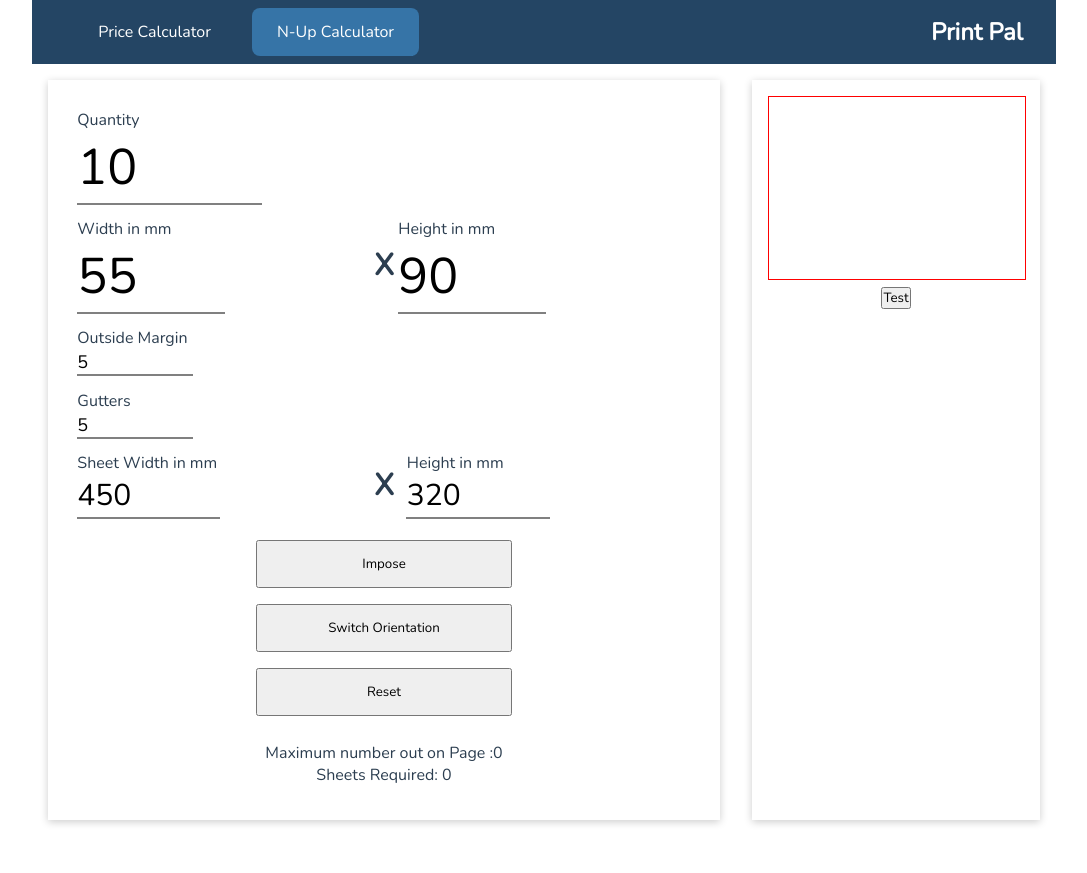
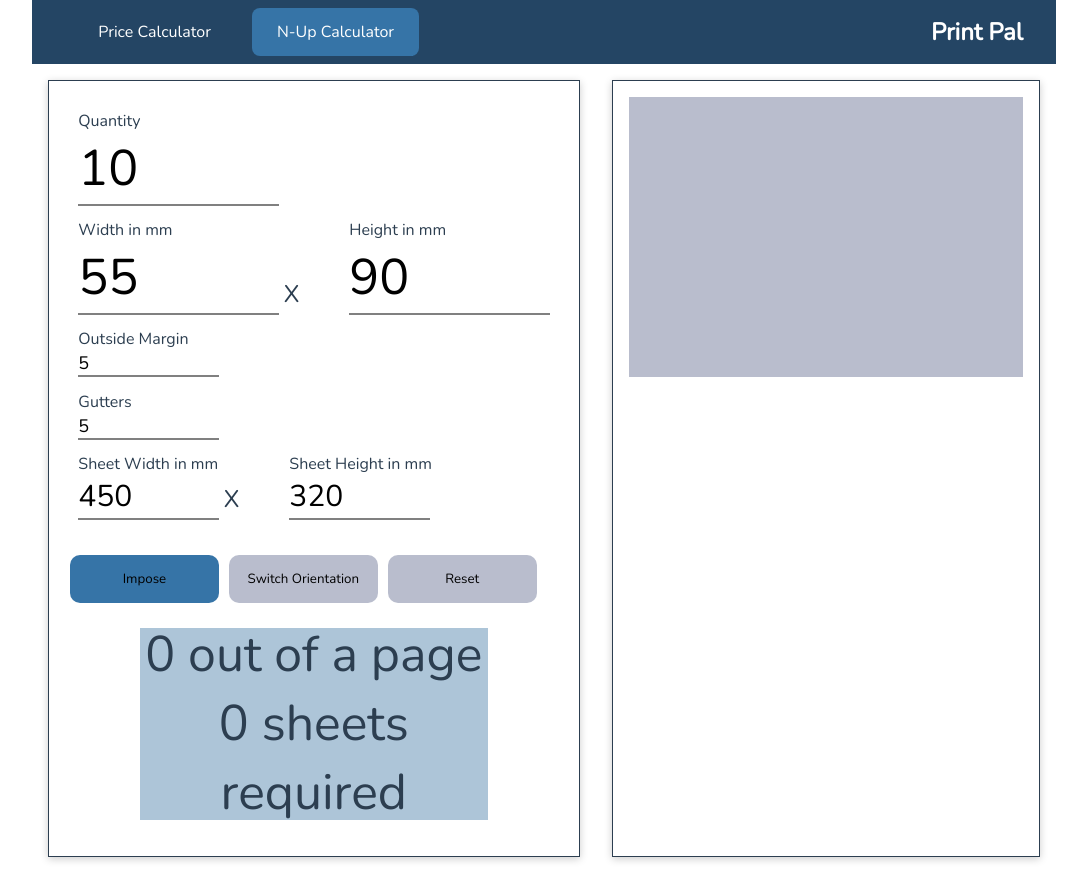
Before and after one commit to jensadria/print-pal, a Vue app: page /nup in a window 1280 px wide. Shown: the whole page, without its empty margins (96-1183 px from the left). Before the commit the page ends 836 px from the top, so only its background shows below. Built offline with nearby package versions, Linux system fonts and the light colour scheme.

Commit message:
Additional stylings

```diff
--- a/src/App.vue
+++ b/src/App.vue
@@ -24,6 +24,7 @@ export default {
   --mid-blue: #244564;
   --light-blue: #3674a7;
   --very-light-blue: #adc5d8;
+  --cool-gray: #b9bdcd;
 }
 
 * {
--- a/src/components/nup/NupFormCalc.vue
+++ b/src/components/nup/NupFormCalc.vue
@@ -2,6 +2,7 @@
   <!-- Finished Size -->
   <div class="container">
     <base-card>
+      <div class="calculations">
         <div id="form">
           <form @submit.prevent="imposeOnSheet">
             <div class="form-control">
@@ -13,7 +14,11 @@
             <div class="form-control">
               <div>
                 <label for="width">Width in mm</label>
-              <input type="number" id="width" v-model.number="nUpInput.width" />
+                <input
+                  type="number"
+                  id="width"
+                  v-model.number="nUpInput.width"
+                />
               </div>
               <div class="x">X</div>
               <div>
@@ -60,7 +65,7 @@
               </div>
               <div class="x">X</div>
               <div>
-              <label for="sheet-height">Height in mm</label>
+                <label for="sheet-height">Sheet Height in mm</label>
                 <input
                   type="number"
                   id="sheet-height"
@@ -78,11 +83,11 @@
           </form>
         </div>
         <div class="results">
-        <div>Maximum number out on Page :{{ result }}</div>
-        <div>Sheets Required: {{ calculateSheets }}</div>
+          <div>{{ result }} out of a page</div>
+          <div>{{ calculateSheets }} sheets required</div>
+        </div>
       </div>
     </base-card>
-
     <base-card>
       <div class="canvas-container">
         <canvas
@@ -90,7 +95,6 @@
           :width="nUpInput.sheetWidth"
           :height="nUpInput.sheetHeight"
         ></canvas>
-        <button @click="drawOnSheet">Test</button>
       </div>
     </base-card>
   </div>
@@ -133,7 +137,7 @@ export default {
       if (!this.calculatedButtonPressed) {
         return 0;
       } else {
-        return Math.ceil(this.$store.state.nUpInput.qty / this.result);
+        return Math.ceil(this.nUpInput.qty / this.result);
       }
     },
     result() {
@@ -207,12 +211,14 @@ export default {
 
       for (let i = 0; startingPointY < sheetHeight - height - margins; i++) {
         for (let j = 0; startingPointX < sheetWidth - width - margins; j++) {
+          this.vueCanvas.fillStyle = 'gray';
           this.vueCanvas.fillRect(
             startingPointX,
             startingPointY,
             width,
             height
           );
+
           startingPointX = startingPointX + width + gutters;
         }
 
@@ -244,17 +250,30 @@ export default {
 } */
 .container {
   display: flex;
-  justify-content: space-evenly;
+  flex-basis: auto;
+  flex-grow: 1;
+}
+
+.container > div {
+  flex: 1;
+  border: 1px solid;
+  flex-grow: 1;
+  flex-shrink: 0;
 }
 
 .form-control {
   display: flex;
   margin: 0.8rem;
 }
+.calculations {
+  display: flex;
+  flex-direction: column;
+  justify-content: center;
+  align-items: center;
+}
 
 input,
 label {
-  /* width: 100px; */
   display: block;
   text-align: left;
   padding: 0.5px;
@@ -283,28 +302,26 @@ input:focus {
 #width,
 #height {
   font-size: 50px;
-  width: 30%;
+  width: 200px;
   height: 70px;
 
   /* margin-left: 1rem; */
 }
 
 .x {
-  font-size: 30px;
-  font-weight: bold;
+  content: 'x';
+  font-size: 1.5rem;
   display: flex;
-  justify-content: center;
-  align-items: center;
+  margin: 5px;
+  align-items: flex-end;
   width: 60px;
 }
 
-#width,
-#height,
 #sheet-width,
 #sheet-height,
 #margins,
 #gutters {
-  width: 50%;
+  width: 140px;
   text-align: left;
 }
 
@@ -314,37 +331,49 @@ input:focus {
 }
 
 .results {
-  width: 100%;
-  height: 5rem;
+  width: 70%;
+  height: 12rem;
   display: flex;
   flex-direction: column;
   align-items: center;
   justify-content: center;
+  font-size: 50px;
+  background: var(--very-light-blue);
+  margin: 20px;
 }
 
 .buttons {
   display: flex;
-  flex-direction: column;
+  /* flex-direction: column; */
   align-items: center;
-  justify-content: center;
+  justify-content: left;
+  margin-top: 30px;
 }
 
 .buttons button {
-  margin: 0.5rem;
-  width: 40%;
+  margin: 0.3rem;
+  width: 30%;
   height: 3rem;
+  border-radius: 10px;
+  border-style: none;
+  background: var(--cool-gray);
+}
+
+.buttons button:first-child {
+  background: var(--light-blue);
 }
 
 .canvas-container {
-  width: 100%;
-  height: 100%;
-  display: inline-block;
+  max-height: 100%;
+  display: flex;
 }
 
 #nup-canvas {
-  border: 1px solid red;
+  /* border: 1px solid red; */
+  background-color: var(--cool-gray);
   /* position: relative; */
   width: 100%;
   height: auto;
+  max-height: 700px;
 }
 </style>
--- a/src/components/ui/BaseCard.vue
+++ b/src/components/ui/BaseCard.vue
@@ -13,6 +13,6 @@ export default {};
   box-shadow: 0 2px 8px rgba(0, 0, 0, 0.2);
   padding: 1rem;
   margin: 1rem;
-  max-width: 40rem;
+  width: auto;
 }
 </style>
```
Lines whose indentation alone changed are shown as unchanged.
